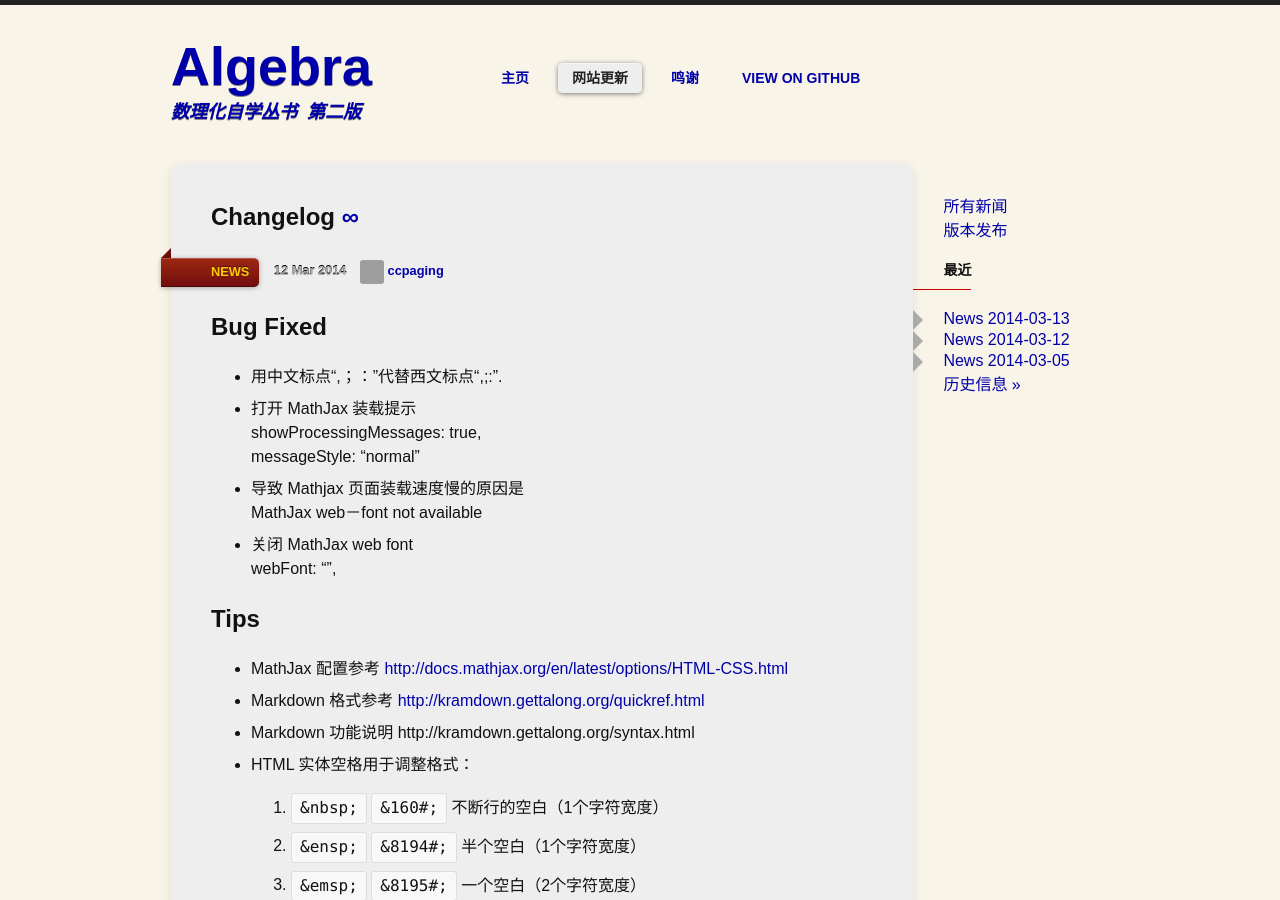
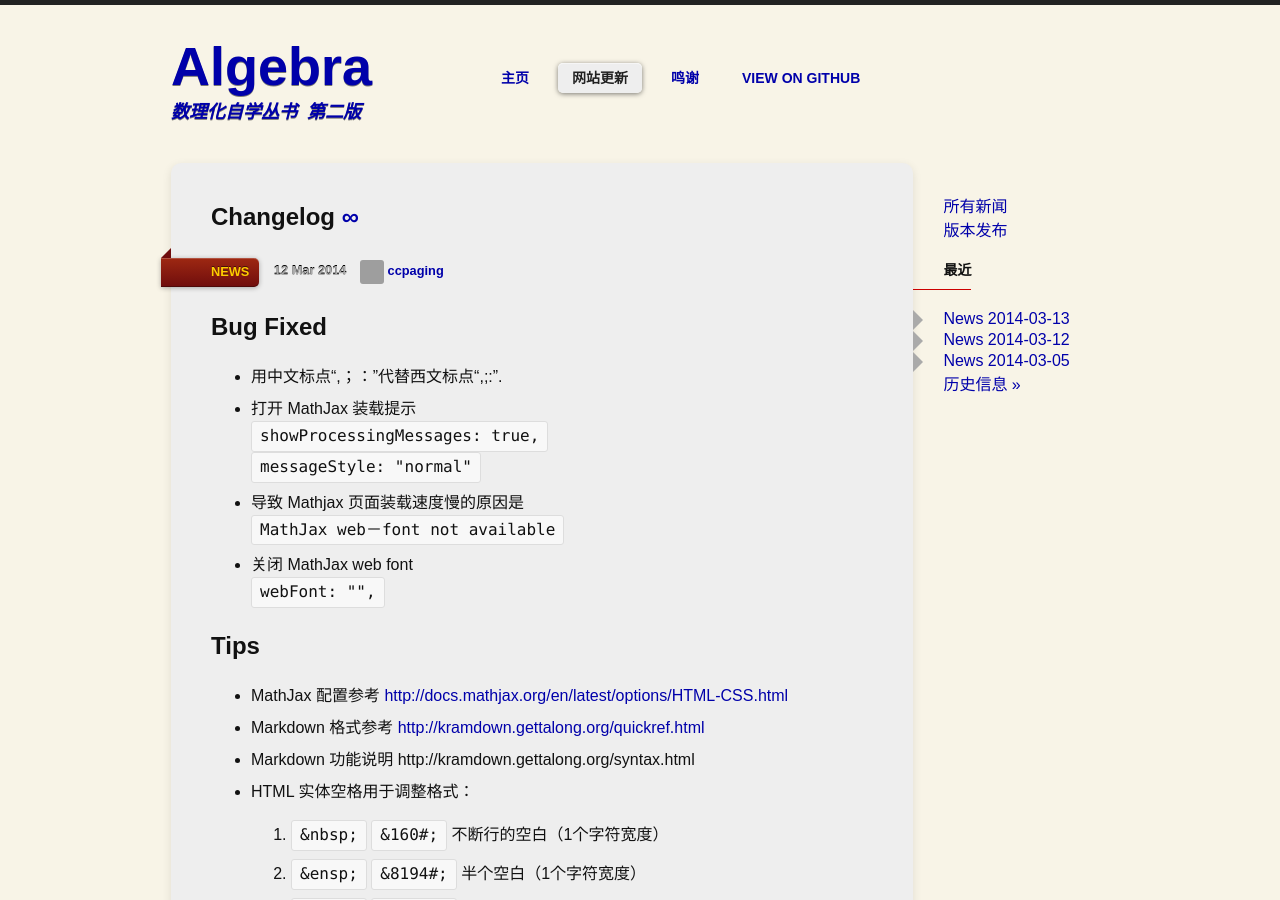
Before and after one commit to ccpaging/algebra, a Jekyll site: the page built from _posts/2014-03-12-changelog.md, in a window 1280 px wide and 900 px high. Built offline with Jekyll 4.4.1, drawn with Linux system fonts in a browser that asks for light colours; some web fonts are replaced; comment, search, counter and statistics services are not loaded; some of the changed lines change nothing that is shown; grey boxes are pictures that could not be loaded.

```diff
--- a/_posts/2014-03-12-changelog.md
+++ b/_posts/2014-03-12-changelog.md
@@ -13,17 +13,17 @@
  * 用中文标点“,；：”代替西文标点“,;:”.
  * 打开 MathJax 装载提示
 
-      showProcessingMessages: true,
+      `showProcessingMessages: true,`
 
-      messageStyle: "normal"
+      `messageStyle: "normal"`
 
  * 导致 Mathjax 页面装载速度慢的原因是
 
-      MathJax web－font not available
+      `MathJax web－font not available`
 
  * 关闭 MathJax web font
 
-      webFont: "",
+      `webFont: "",`
 
 
 Tips
```
